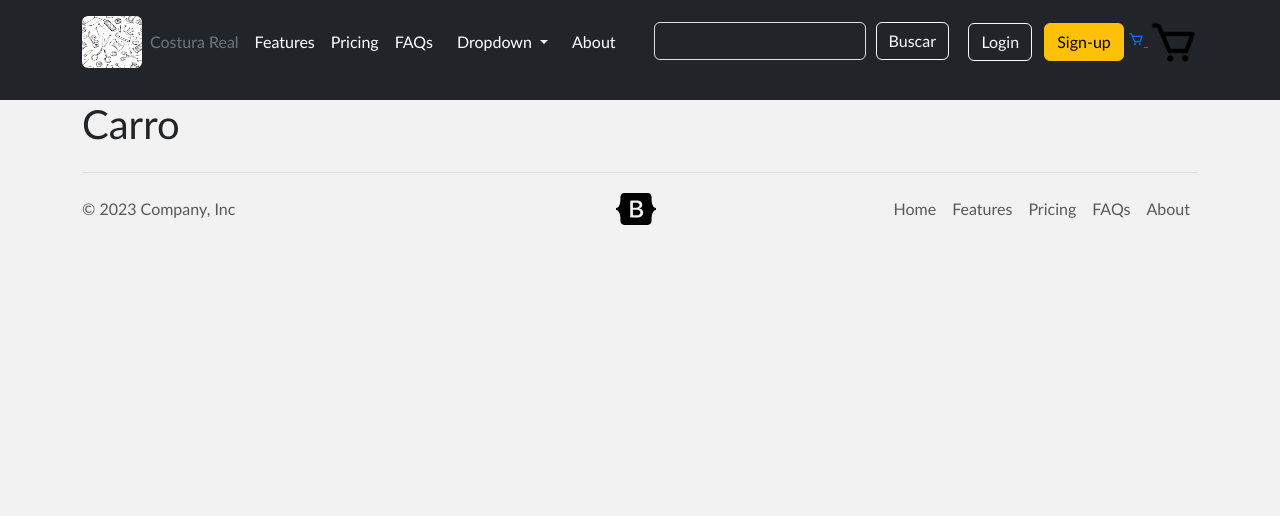
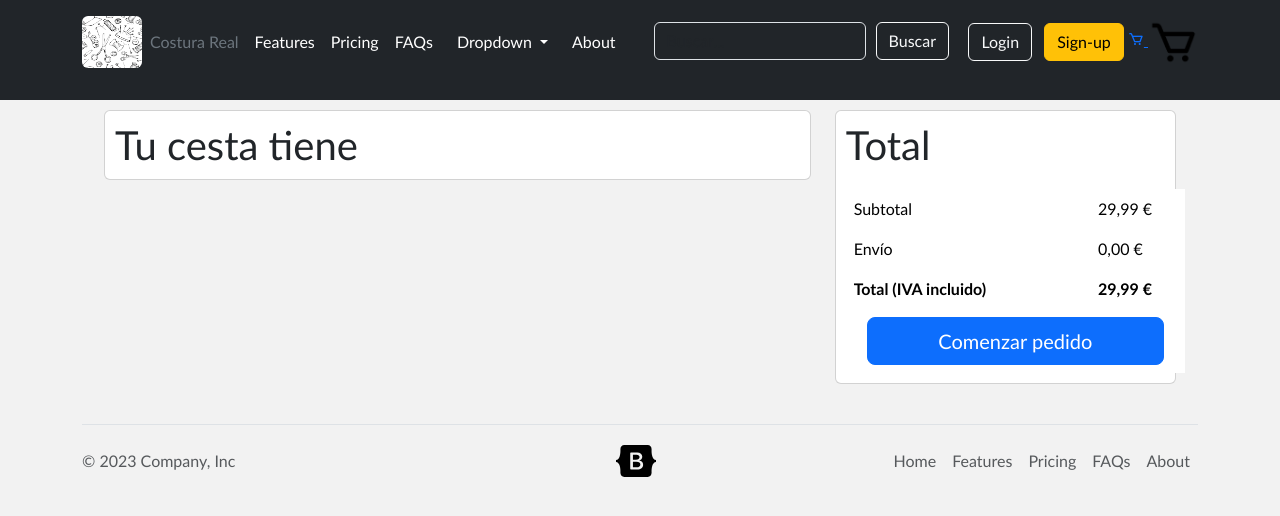
Before and after one commit to jose-larss/ecommerceCR, a Django app: template templates/carros/vista.html in a window 1280 px wide. Shown: the top 516 px of the page. Run offline with Django 4.2, Linux system fonts and the light colour scheme; the template is opened without the code that fills it, so the values that code supplies are empty; some libraries are stand-ins or nearby versions.

Commit message:
configuro template vista del carro

```diff
--- a/carro/models.py
+++ b/carro/models.py
@@ -10,4 +10,4 @@ class Carro(models.Model):
     activo = models.BooleanField(default=True)
 
     def __str__(self):
-        return f"Carro id: {self.titulo}"
+        return f"Carro id: {self.id}"
--- a/templates/carros/vista.html
+++ b/templates/carros/vista.html
@@ -1,14 +1,136 @@
 {% extends 'base.html' %}
+{% load static %}
 
 {% block title %}{% endblock title %}
 
 {% block content %}
-    <h1>Carro</h1>
-    {% for item in carro.productos.all %}
-        {{item}}
-        {{item.precio}}
-        <br>
-    {% endfor %}
+
+    <div class="row" style="margin: 10px;">
+
+        <div class="col-8">
+
+            <div class="card mb-3" style="max-width: 840px;">
+                <div class="row g-0">
+                    <h1 style="margin: 10px;">Tu cesta tiene </h1>
+                    {% for item in carro.productos.all %}
+                        <div class="col-md-2">
+                            {% if item.productoimagen_set.fotoActivaPresentada %}
+                                {% for imagen in item.productoimagen_set.fotoActivaPresentada %}
+                                    <img src="{{imagen.imagen.url}}" class="img-thumbnail" alt="{{item.titulo}}"
+                                                width="200px" height="400px" style="margin: 10px;">
+                                {% endfor %}
+                            {% else %}
+                                <img src="{% static 'img/placeholder.png' %}" class="img-fluid rounded-start" alt="">
+                            {% endif %}
+                        </div>
+
+                        <div class="col-md-10">
+                            <div class="card-body">
+                                <table class="table table-borderless table-sm">
+                                    <tbody>
+                                    <tr>
+                                        <td><b>{{item.titulo|title}}</b></td>
+                                        <td></td>
+                                        <td></td>
+                                    </tr>
+                                    <tr>
+                                        <td>{{item.descripcion|truncatewords:8}}</td>
+                                        <td></td>
+                                        <td></td>
+                                    </tr>
+                                    <tr>
+                                        <td>Color: rojo</td>
+                                        <td></td>
+                                        <td></td>
+                                    </tr>
+                                    <tr>
+
+                                        <td>Talla: 43</td>
+                                        <td></td>
+                                        <td></td>
+                                    </tr>
+                                    <tr>
+
+                                        <td>Entrega rápida:</td>
+                                        <td></td>
+                                        <td></td>
+                                    </tr>
+                                    <tr>
+
+                                        <td>Eliminar</td>
+                                        <td>Mover a favoritos</td>
+                                        <td><b>{{item.precio}}</b></td>
+                                    </tr>
+                                    </tbody>
+                                </table>
+
+                            </div>
+                        </div>
+                        <hr/>
+                    {% endfor %}
+
+                </div>
+            </div>
+
+        </div>
+
+        <div class="col-4">
+            <div class="card mb-3" style="max-width: 540px;">
+                <h1 style="margin: 10px;">Total</h1>
+                <table class="table table-borderless" style="margin: 10px;">
+
+                    <tbody>
+                        <tr>
+                            <td>Subtotal</td>
+                            <th scope="col"></th>
+                            <th scope="col"></th>
+                            <td scope="col">29,99 €</td>
+                        </tr>
+                    </tbody>
+                    <tbody>
+                        <tr>
+                            <td>Envío</td>
+                            <th scope="col"></th>
+                            <th scope="col"></th>
+                            <td scope="col">0,00 €</td>
+
+                        </tr>
+
+                    </tbody>
+
+                    <tbody>
+                        <tr>
+                            <th scope="col">Total (IVA incluido)</th>
+                            <th scope="col"></th>
+                            <th scope="col"></th>
+                            <th scope="col">29,99 €</th>
+
+                        </tr>
+
+                    </tbody>
+                    <tbody>
+                        <tr>
+                            <td colspan="4">
+                                <div class="d-grid gap-2 col-11 mx-auto">
+
+                                    <button type="button" class="btn btn-primary btn-lg">Comenzar pedido</button>
+                                </div>
+                            </td>
+                        </tr>
+                    </tbody>
+
+                </table>
+
+
+            </div>
+        </div>
+
+    </div>
+
+
+
+
+
 {% endblock content %}
 
 {% block javascript/jquery %}{% endblock javascript/jquery %}
```
Also changed, not shown: Captura cesta zalando.PNG.
